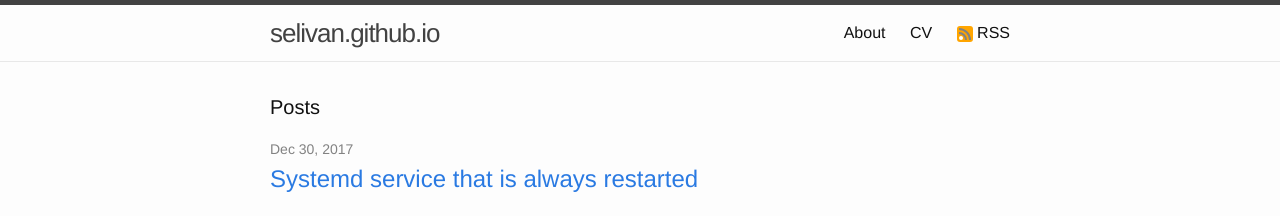
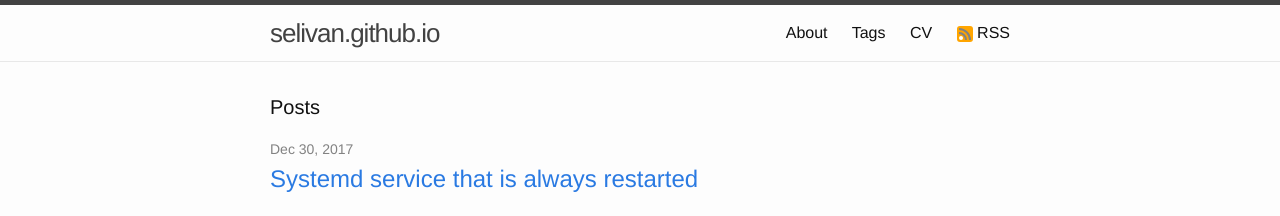
Before and after one commit to selivan/selivan.github.io, a Jekyll site: the page built from index.html, in a window 1280 px wide and 900 px high. Shown: the top 216 px of the window. Built offline with Jekyll 4.4.1, drawn with Linux system fonts in a browser that asks for light colours.

Commit message:
header links: add tags link

```diff
--- a/_includes/header.html
+++ b/_includes/header.html
@@ -15,6 +15,7 @@
 
       <div class="trigger">
         <a class="page-link" href="/about">About</a>
+        <a class="page-link" href="/tags">Tags</a>
         <a class="page-link" href="/cv">CV</a>
         <a class="page-link" href="{{ "/feed.xml" | prepend: site.baseurl }}"> <span class="icon icon--github">
         {% include icon-rss.svg %}
```
